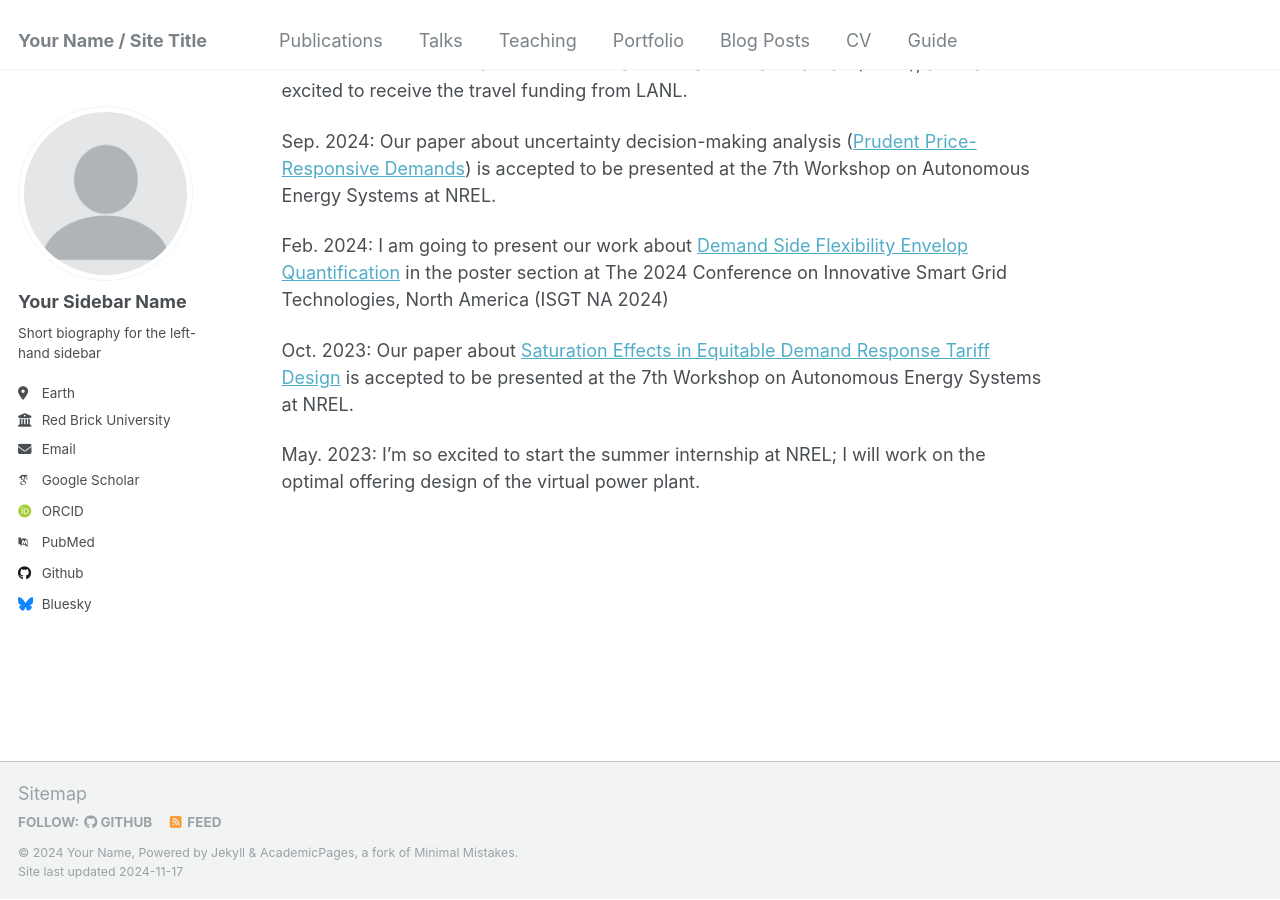
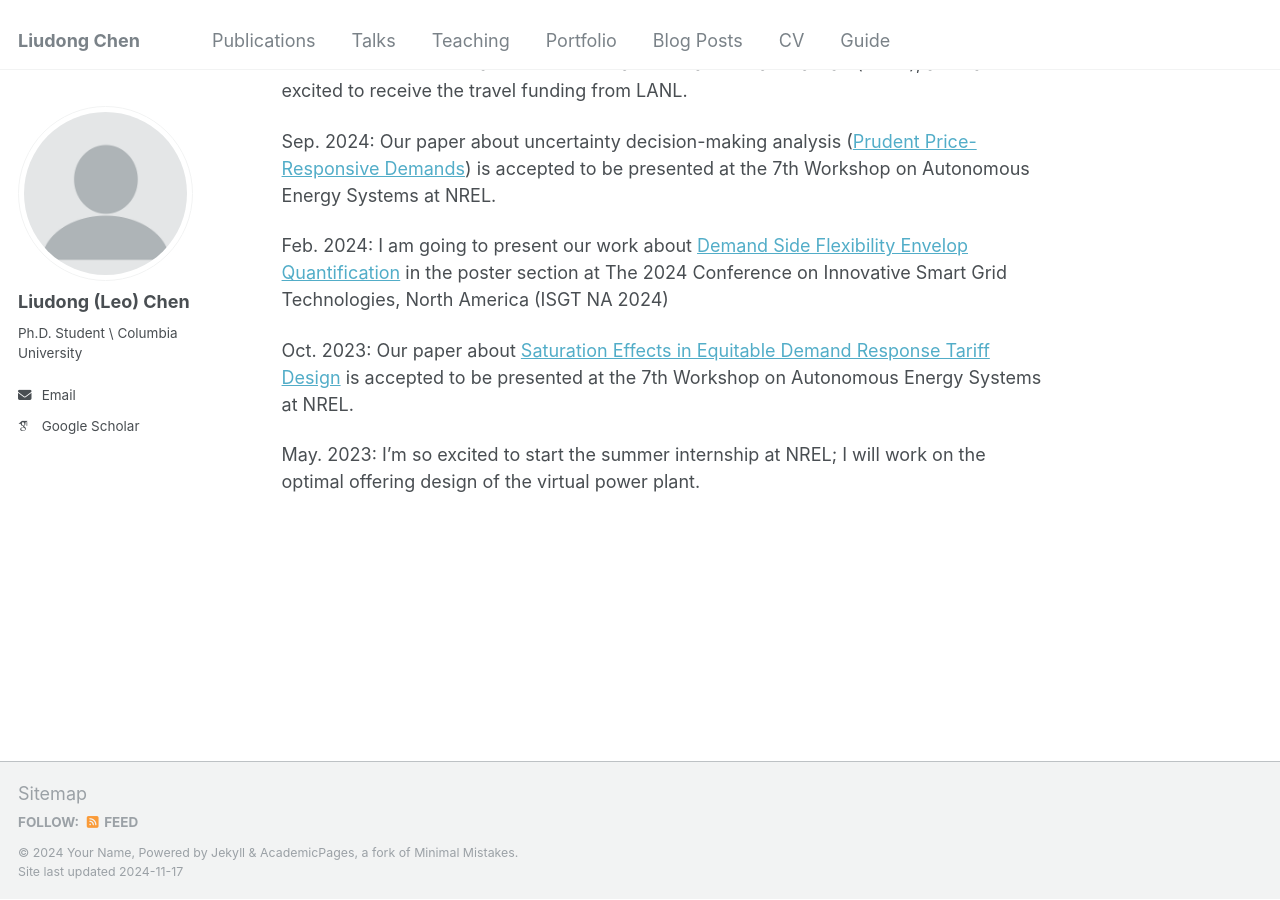
Before and after one commit to liudong-chen/liudong-chen.github.io, a Jekyll site: the page built from _pages/about.md, in a window 1280 px wide and 900 px high, scrolled down 800 px. Built offline with Jekyll 4.4.1, drawn with Linux system fonts in a browser that asks for light colours; some web fonts are replaced.

Commit message:
Update _config.yml

```diff
--- a/_config.yml
+++ b/_config.yml
@@ -8,13 +8,13 @@
 
 # Basic Site Settings
 locale                   : "en-US"
-title                    : "Your Name / Site Title"
+title                    : "Liudong Chen"
 title_separator          : "-"
 name                     : &name "Your Name"
 description              : &description "personal description"
-url                      : https://academicpages.github.io # the base hostname & protocol for your site e.g. "https://[your GitHub username].github.io"
+url                      : https://liudong-chen.github.io/ # the base hostname & protocol for your site e.g. "https://[your GitHub username].github.io"
 baseurl                  : "" # the subpath of your site, e.g. "/blog"
-repository               : "academicpages/academicpages.github.io"
+repository               : "liudong-chen.github.io"
 
 # Site Author - The following control what appear as part of the author content on the side bar.
 #               If a field is blank the icon and link will not appear, otherwise it will be shown.
@@ -22,21 +22,21 @@ repository               : "academicpages/academicpages.github.io"
 author:
   # Biographic information
   avatar           : "profile.png"
-  name             : "Your Sidebar Name"
+  name             : "Liudong (Leo) Chen"
   pronouns         : # example: "she/her"
-  bio              : "Short biography for the left-hand sidebar"
-  location         : "Earth"
-  employer         : "Red Brick University"
+  bio              : "Ph.D. Student \\ Columbia University"
+  # location         : "Earth"
+  # employer         : "Red Brick University"
   uri              : # URL
-  email            : "none@example.org"
+  email            : "lc3671@columbia.edu"
 
   # Academic websites
   arxiv            : # URL - Update with the correct link to your profile
   googlescholar    : "https://scholar.google.com/citations?user=PS_CX0AAAAAJ"
   impactstory      : # URL
-  orcid            : "http://orcid.org/yourorcidurl"
+  # orcid            : "http://orcid.org/yourorcidurl"
   semantic         : # URL
-  pubmed           : "https://www.ncbi.nlm.nih.gov/pubmed/?term=john+snow"
+  # pubmed           : "https://www.ncbi.nlm.nih.gov/pubmed/?term=john+snow"
   researchgate     : # URL
   scopus           : # URL
 
@@ -44,12 +44,12 @@ author:
   bitbucket        : # Username - Update with your username on the site
   codepen          : # Username
   dribbble         : # Username
-  github           : "academicpages"
+  # github           : "academicpages"
   kaggle           : # Username
   stackoverflow    : # User number or user number and name (i.e., use "1" or "1/jeff-atwood")
 
   # Social media
-  bluesky          : "bsky.app" # Replace this with you Bluesky username
+  # bluesky          : "bsky.app" # Replace this with you Bluesky username
   facebook         : # Username
   flickr           : # Username
   foursquare       : # Username
```
